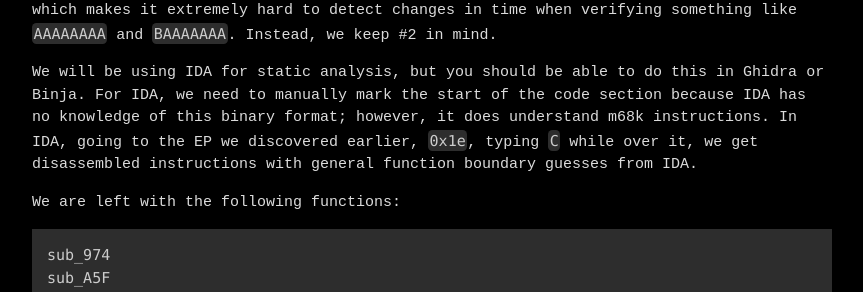
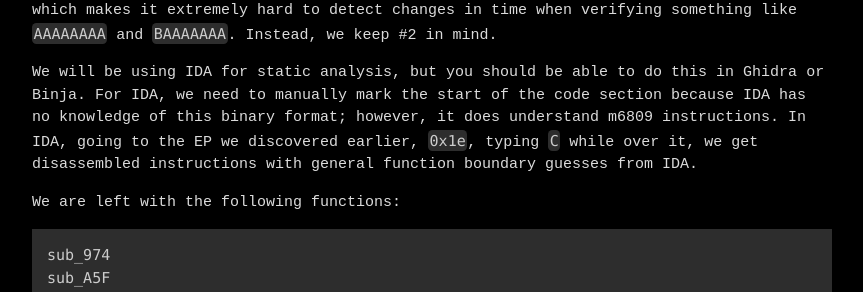
Before and after one commit to mahaloz/mahaloz.re, a Jekyll site: the page built from _posts/2022-09-23-0ctf22-rev.md, in a window 1280 px wide and 900 px high, scrolled down 2810 px. Shown: the part 196-488 px from the top of the window, without its empty margins (208-1071 px from the left). Built offline with Jekyll 4.4.1, drawn with Linux system fonts in a browser that asks for light colours; some of the changed text lies outside the part shown.

Commit message:
correct a bad shorten of m6809

````diff
--- a/_posts/2022-09-23-0ctf22-rev.md
+++ b/_posts/2022-09-23-0ctf22-rev.md
@@ -19,11 +19,11 @@ game.bin: Vectrex ROM image: "VECTOR_GAME\200"
 Seeing as it does, our introduction begins with a completely foreign device and architecture.
 
 # The Vectrex Console
-In times like these, it's always best to start with Wikipedia--it tends to be a great source of general knowledge for tech people. The [Vectrex](https://en.wikipedia.org/wiki/Vectrex#Technical_specifications) page already tells us the most important thing: that the console's circuit board, i.e., its architecture, is a [Motorola 6809](https://en.wikipedia.org/wiki/Motorola_6809). I've heard other CTFers refer to this arch as m68k.
+In times like these, it's always best to start with Wikipedia--it tends to be a great source of general knowledge for tech people. The [Vectrex](https://en.wikipedia.org/wiki/Vectrex#Technical_specifications) page already tells us the most important thing: that the console's circuit board, i.e., its architecture, is a [Motorola 6809](https://en.wikipedia.org/wiki/Motorola_6809). I've heard other CTFers refer to this arch as m6809.
 
 ![]({{ site.baseurl }}/assets/images/0ctf22-rev/pic0.jpg)
 
-m68k, in this case, is an 8bit architecture that supports some 16bit operations, which means we will likely only ever be dealing with 1 byte at a time. Mixed 8 and 16 bit operations are like [ARM Thumb Mode](https://stackoverflow.com/questions/10638130/what-is-the-arm-thumb-instruction-set). The game we're given is essentially a program (ROM) for this system which is full of m68k instructions wrapped by some assets and loading information.
+m6809, in this case, is an 8bit architecture that supports some 16bit operations, which means we will likely only ever be dealing with 1 byte at a time. Mixed 8 and 16 bit operations are like [ARM Thumb Mode](https://stackoverflow.com/questions/10638130/what-is-the-arm-thumb-instruction-set). The game we're given is essentially a program (ROM) for this system which is full of m68k instructions wrapped by some assets and loading information.
 
 # Reversing Questions
 Understanding the very basics of this program is essential, but it still leaves a lot of questions. These questions are usually the same questions I ask whenever reversing something not mainstream. Most of them are inspired by my mentor [@fish](https://ruoyuwang.me/).
@@ -57,7 +57,7 @@ When running the game, as shown in the IDE picture, it simply asks for a passwor
 
 Answer 1 is tricky because we can only debug this program once it is being emulated, which makes it extremely hard to detect changes in time when verifying something like `AAAAAAAA` and `BAAAAAAA`. Instead, we keep #2 in mind.
 
-We will be using IDA for static analysis, but you should be able to do this in Ghidra or Binja. For IDA, we need to manually mark the start of the code section because IDA has no knowledge of this binary format; however, it does understand m68k instructions. In IDA, going to the EP we discovered earlier, `0x1e`, typing `C` while over it, we get disassembled instructions with general function boundary guesses from IDA.
+We will be using IDA for static analysis, but you should be able to do this in Ghidra or Binja. For IDA, we need to manually mark the start of the code section because IDA has no knowledge of this binary format; however, it does understand m6809 instructions. In IDA, going to the EP we discovered earlier, `0x1e`, typing `C` while over it, we get disassembled instructions with general function boundary guesses from IDA.
 
 We are left with the following functions:
 ```c
````
